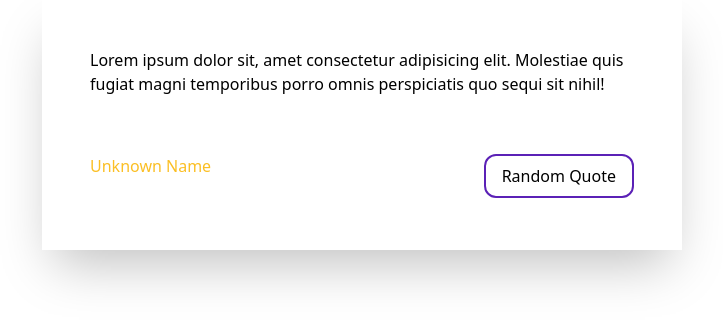
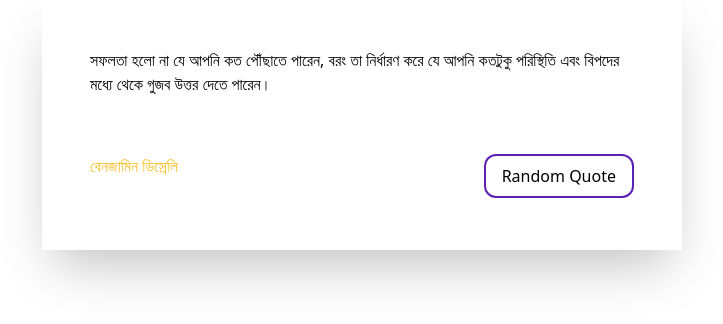
Before and after one commit to Md-Shakhawat-Hosen/random-quote-generator, a plain HTML site: page index.html in a window 1280 px wide. Shown: the whole page, without its empty margins (278-1001 px from the left). Drawn offline with nearby package versions, Linux system fonts and the light colour scheme.

Commit message:
added content height

```diff
--- a/index.html
+++ b/index.html
@@ -11,10 +11,10 @@
     <section class="max-w-screen-xl mx-auto">
         <div class=" shadow-2xl p-12 lg:w-1/2 mx-auto lg:h-[250px]">
         <div>
-        <p id="quote-content" class="h-[50px]">Lorem ipsum dolor sit, amet consectetur adipisicing elit. Molestiae quis fugiat magni temporibus porro omnis perspiciatis quo sequi sit nihil!</p>
+        <p id="quote-content" class=" h-[100px] lg:h-[50px]">সফলতা হলো না যে আপনি কত পৌঁছাতে পারেন, বরং তা নির্ধারণ করে যে আপনি কতটুকু পরিস্থিতি এবং বিপদের মধ্যে থেকে গুজব উত্তর দেতে পারেন।</p>
     </div>
     <div class="flex justify-between mt-14">
-        <h2 id="unknown" class="text-amber-400">Unknown Name</h2>
+        <h2 id="unknown" class="text-amber-400">বেনজামিন ডিস্রেলি</h2>
         <button id="quoteId" class="border-2 border-violet-800 py-2 px-4 rounded-xl">Random Quote</button>
     </div>
     </div>
```
